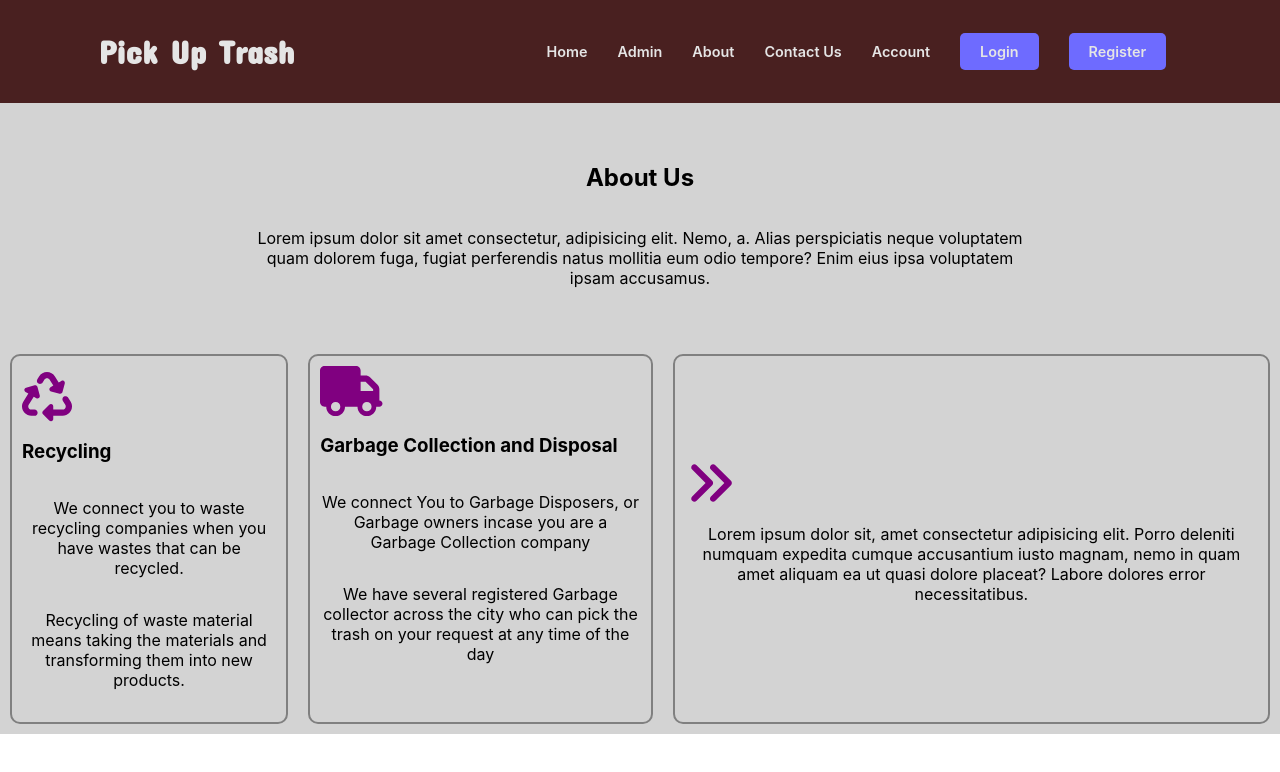
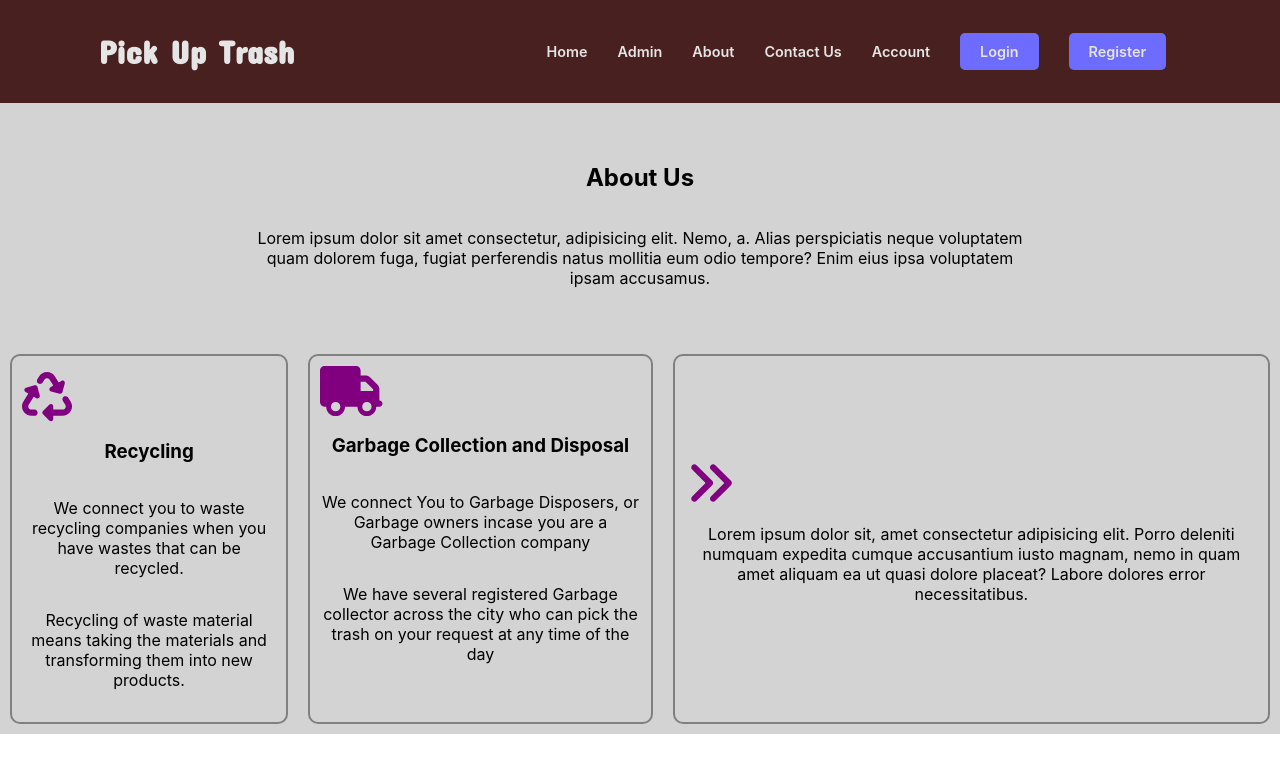
Before and after one commit to kiborgok/pick-up-trash, a React (Create React App) app: page /about in a window 1280 px wide. Shown: the top 772 px of the page. Built offline with nearby package versions, Linux system fonts and the light colour scheme.

Commit message:
Style: added style to the section

```diff
--- a/src/components/about/about.css
+++ b/src/components/about/about.css
@@ -34,7 +34,9 @@
 .about-boxes > div > p{
     text-align: center;
 }
-
+.about-boxes > div > h3{
+    text-align: center;
+}
 .recycle{
     color: purple;
     font-size: 50px;
```
